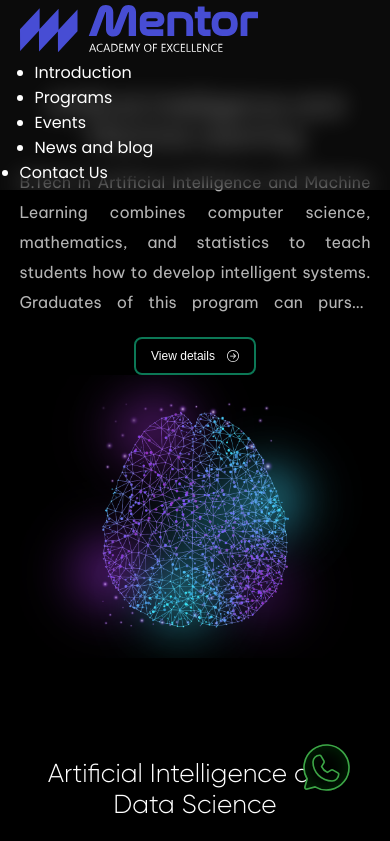
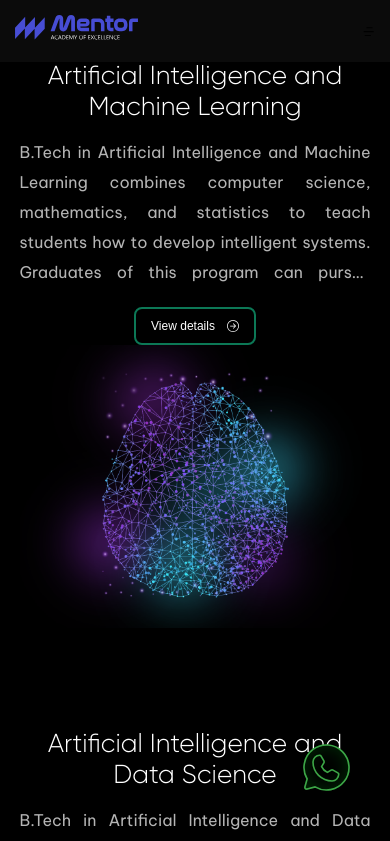
Before and after one commit to fegno/mentor-nextJs, a Next.js app: page /course-listing in a window 390 px wide. Shown: the top 841 px of the page. Built offline with nearby package versions, Linux system fonts and the light colour scheme.

Commit message:
custom header added

```diff
--- /dev/null
+++ b/src/compnents/custom-header/CustomHeader.module.scss
@@ -0,0 +1,73 @@
+@import "../../styles/var";
+
+.custom_header {
+  transition: all ease 0.5s;
+  position: fixed;
+  top: 0;
+  left: 0;
+  right: 0;
+  z-index: 99;
+  width: 100%;
+  .wrapper {
+    transition: all ease 0.5s;
+    .inner_wrapper {
+      display: flex;
+      justify-content: space-between;
+      align-items: center;
+      transition: all ease 0.5s;
+      gap: 0 50px;
+      padding: 21px 0;
+      .menus {
+        list-style: none;
+        display: flex;
+        gap: 0 10px;
+        max-width: 700px;
+        width: 100%;
+        justify-content: space-between;
+        font-family: "Heebo", sans-serif;
+      }
+      .icons {
+        display: none;
+      }
+    }
+  }
+  &.hide {
+    .wrapper {
+      transform: translateY(-200%);
+    }
+  }
+  @include small-screen {
+    .wrapper {
+      background: rgba(217, 217, 217, 0.05);
+      backdrop-filter: blur(11.5px);
+      .inner_wrapper {
+        padding: 15px;
+        .menus {
+          display: none;
+        }
+        .icons {
+          display: inline-block;
+          font-size: _rem(20px);
+          color: #737373;
+          button {
+            border: none;
+            outline: none;
+            background: transparent;
+          }
+        }
+      }
+    }
+  }
+  @include tab {
+    .wrapper {
+      .inner_wrapper {
+        .logo {
+          width: 123px;
+          img {
+            width: 100%;
+          }
+        }
+      }
+    }
+  }
+}
--- /dev/null
+++ b/src/compnents/custom-header/index.tsx
@@ -0,0 +1,86 @@
+import React, { useEffect, useState } from "react";
+import style from "./CustomHeader.module.scss";
+import MobileMenu from "../mobile-menu";
+import logo from "../../assets/logo.svg";
+import Link from "next/link";
+import { RiMenu4Line } from "react-icons/ri";
+import { AiOutlineClose } from "react-icons/ai";
+
+const CustomHeader: React.FC = () => {
+  const [hideHeader, setHideHeader] = useState(false);
+  const [subMenuOpen, setSubMenuOpen] = useState(false);
+
+  useEffect(() => {
+    window.addEventListener("scroll", () => {
+      if (window.scrollY > 50) {
+        setHideHeader(true);
+        setSubMenuOpen(false)
+      } else {
+        setHideHeader(false);
+      }
+    });
+    window.addEventListener('resize',()=>{
+        if(window.innerWidth>991){
+            setSubMenuOpen(false)
+        }else{
+          setSubMenuOpen(false)
+        }
+    })
+  }, []);
+
+  const MENUS = [
+    { title: "Introduction", link: "/about" },
+    { title: "Programs", link: "/course-listing" },
+    // { title: "Campus", link: "#" },
+    { title: "Events", link: "/events" },
+    { title: "News and blog", link: "/blog-and-views" },
+    { title: "Contact Us", link: "/contact" },
+  ];
+
+  const closeMenu = () =>{
+    setSubMenuOpen(false)
+  }
+
+  return (
+    <div className={`${style.custom_header} ${hideHeader ? style.hide : ""}`}>
+      <MobileMenu isOpen={subMenuOpen} menus={MENUS} closeMenu={closeMenu}/>
+      <div className={` ${style.wrapper}`}>
+        <div className={`container ${style.inner_wrapper}`}>
+          <div className={style.logo} onClick={closeMenu}>
+            <Link href="/">
+              <img src={logo.src} alt="logo" />
+            </Link>
+          </div>
+
+          <ul className={style.menus}>
+            {MENUS.map((menu: any, index: number) => {
+              return (
+                <div className={style.menu} key={index}>
+                  <Link href={menu.link}>{menu.title}</Link>
+                </div>
+              );
+            })}
+          </ul>
+          <div className={style.icons}>
+            {!subMenuOpen && (
+              <button
+                onClick={() => {
+                  setSubMenuOpen(true);
+                }}
+              >
+                <RiMenu4Line />
+              </button>
+            )}
+            {
+                subMenuOpen&& <button onClick={closeMenu}>
+                    <AiOutlineClose />
+                </button>
+            }
+          </div>
+        </div>
+      </div>
+    </div>
+  );
+};
+
+export default CustomHeader;
--- a/src/compnents/header/Header.module.scss
+++ b/src/compnents/header/Header.module.scss
@@ -42,7 +42,7 @@
     padding: 5px 0;
     button{
       color: #fff;
-      display: none;
+      // display: none;
     }
   }
 }
--- a/src/compnents/layout/Layout.module.scss
+++ b/src/compnents/layout/Layout.module.scss
@@ -3,13 +3,20 @@
 .layout {
     .content {
         &.paddingtop {
-            margin-top: 130px;
+            margin-top: 90px;
         }
     }
     @include small-screen {
         .content {
             &.paddingtop {
-                margin-top: 90px;
+                margin-top: 76px;
+            }
+        }
+    }
+    @include tab{
+        .content {
+            &.paddingtop {
+                margin-top: 60px;
             }
         }
     }
--- a/src/compnents/layout/index.tsx
+++ b/src/compnents/layout/index.tsx
@@ -3,6 +3,7 @@
 import Footer from "../footer";
 import style from "./Layout.module.scss";
 import { useRouter } from "next/router";
+import CustomHeader from "../custom-header";
 
 type layoutProps = {
   children: ReactNode;
@@ -22,7 +23,8 @@
 },[router.route])
   return (
     <div className={style.layout}>
-      <Header />
+      {/* <Header /> */}
+      <CustomHeader />
       <div className={`${style.content} ${hasPadding ? style.paddingtop : ""}`}>
         {children}
       </div>
--- a/src/compnents/mobile-menu/MobileMenu.module.scss
+++ b/src/compnents/mobile-menu/MobileMenu.module.scss
@@ -1,10 +1,40 @@
-.mobile_header{
-    position: fixed;
-    top: 0;
-    left: 0;
-    bottom: 0;
-    right: 0;
+@import "../../styles/var";
+
+.mobile_header {
+  position: fixed;
+  top: 0;
+  // left: 0;
+  bottom: 0;
+  right: 0;
+  z-index: 9;
+  transform: translateX(100%);
+  transition: all ease 0.5s;
+  backdrop-filter: blur(6px);
+  width: 100%;
+  &.show {
+    transform: translateX(0);
+  }
+  .wrapper {
     width: 80%;
-    background-color: red;
-    z-index: 9;
+    background-color: #000000;
+    padding: 50px 45px;
+    margin-left: auto;
+    height: 100%;
+    .menus {
+      font-family: "Heebo", sans-serif;
+      .menu {
+        font-size: _rem(18px);
+        line-height: 26px;
+        &:not(:last-child) {
+          margin-bottom: 40px;
+        }
+      }
+    }
+  }
+  @include small-screen {
+    top: 78px;
+  }
+  @include tab {
+    top: 61px;
+  }
 }
--- a/src/compnents/mobile-menu/index.tsx
+++ b/src/compnents/mobile-menu/index.tsx
@@ -1,10 +1,33 @@
-import React from 'react'
+import React from "react";
 import style from "./MobileMenu.module.scss";
+import Link from "next/link";
 
-const MobileMenu = () => {
+type mobileMenuProps = {
+  isOpen: boolean;
+  menus: any;
+  closeMenu: () => void;
+};
+
+const MobileMenu: React.FC<mobileMenuProps> = ({
+  isOpen,
+  menus,
+  closeMenu,
+}) => {
   return (
-    <div className={style.mobile_header}>MobileMenu</div>
-  )
-}
+    <div className={`${style.mobile_header} ${isOpen ? style.show : ""}`}>
+      <div className={style.wrapper}>
+        <div className={style.menus}>
+          {menus.map((menu: any, index: number) => {
+            return (
+              <div className={style.menu} key={index} onClick={closeMenu}>
+                <Link href={menu.link}>{menu.title}</Link>
+              </div>
+            );
+          })}
+        </div>
+      </div>
+    </div>
+  );
+};
 
-export default MobileMenu
+export default MobileMenu;
--- a/src/pages/_app.tsx
+++ b/src/pages/_app.tsx
@@ -1,8 +1,6 @@
 import Layout from "@/compnents/layout";
 import "@/styles/globals.css";
 import type { AppProps } from "next/app";
-
-
 
 export default function App({ Component, pageProps }: AppProps) {
   return (
--- a/src/styles/_var.scss
+++ b/src/styles/_var.scss
@@ -1,6 +1,6 @@
 @use "sass:math";
 @import "./mixin";
-@import url("https://fonts.googleapis.com/css2?family=Be+Vietnam+Pro:wght@400;600;700&family=Urbanist:wght@100;400&display=swap");
+@import url('https://fonts.googleapis.com/css2?family=Be+Vietnam+Pro:wght@400;600;700&family=Heebo:wght@300&family=Urbanist:wght@100;400&display=swap');
 
 $colors: (
   "pink": #eb82b8,
```
